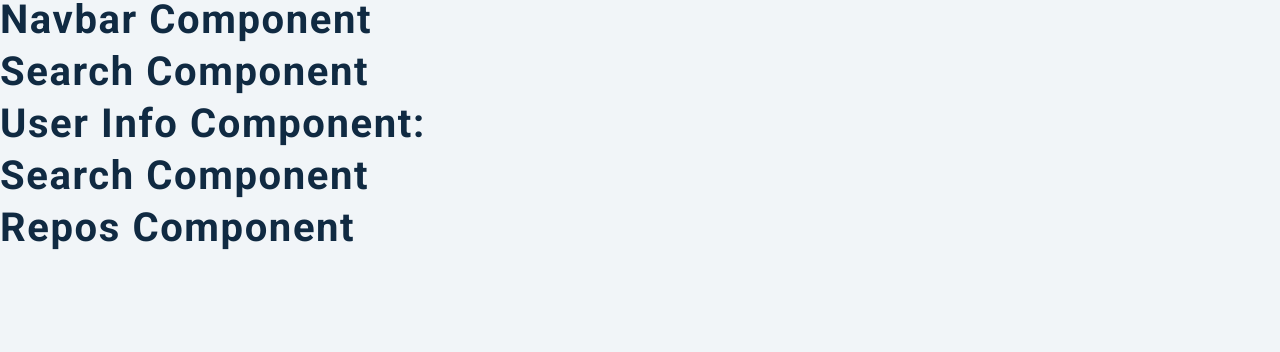
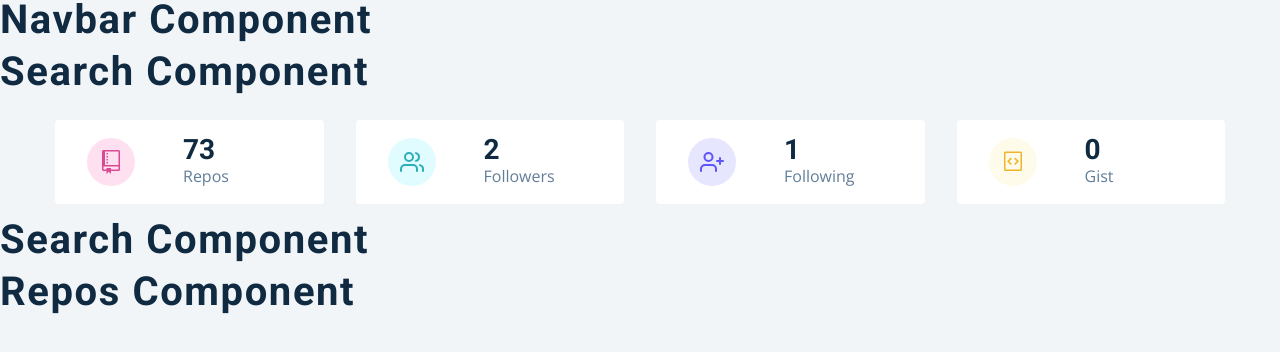
Before and after one commit to MagentaSpruce/reactGitHubUserData, a React (Create React App) app: page / in a window 1280 px wide. Shown: the top 352 px of the page. Built offline with nearby package versions, Linux system fonts and the light colour scheme.

Commit message:
Info cmpnt
1st static cmpnt was set up and rendered from the mock data

```diff
--- a/src/components/Info.js
+++ b/src/components/Info.js
@@ -5,9 +5,62 @@
 import { FiUsers, FiUserPlus } from "react-icons/fi";
 
 const UserInfo = () => {
-  const data = React.useContext(GithubContext);
-  console.log(data);
-  return <h2>user info component: </h2>;
+  // console.log(data);
+  const { githubUser } = React.useContext(GithubContext);
+  const { public_repos, followers, following, public_gists } = githubUser;
+  // console.log(public_repos, followers);
+  const items = [
+    {
+      id: 1,
+      icon: <GoRepo className="icon" />,
+      label: "repos",
+      value: public_repos,
+      color: "pink",
+    },
+    {
+      id: 2,
+      icon: <FiUsers className="icon" />,
+      label: "followers",
+      value: followers,
+      color: "green",
+    },
+    {
+      id: 3,
+      icon: <FiUserPlus className="icon" />,
+      label: "following",
+      value: following,
+      color: "purple",
+    },
+    {
+      id: 4,
+      icon: <GoGist className="icon" />,
+      label: "gist",
+      value: public_gists,
+      color: "yellow",
+    },
+  ];
+
+  return (
+    <section className="section">
+      <Wrapper className="section-center">
+        {items.map((item) => {
+          return <Item key={item.id} {...item}></Item>;
+        })}
+      </Wrapper>
+    </section>
+  );
+};
+
+const Item = ({ icon, label, value, color }) => {
+  return (
+    <article className="item">
+      <span className={color}>{icon}</span>
+      <div>
+        <h3>{value}</h3>
+        <p>{label}</p>
+      </div>
+    </article>
+  );
 };
 
 const Wrapper = styled.section`
```
